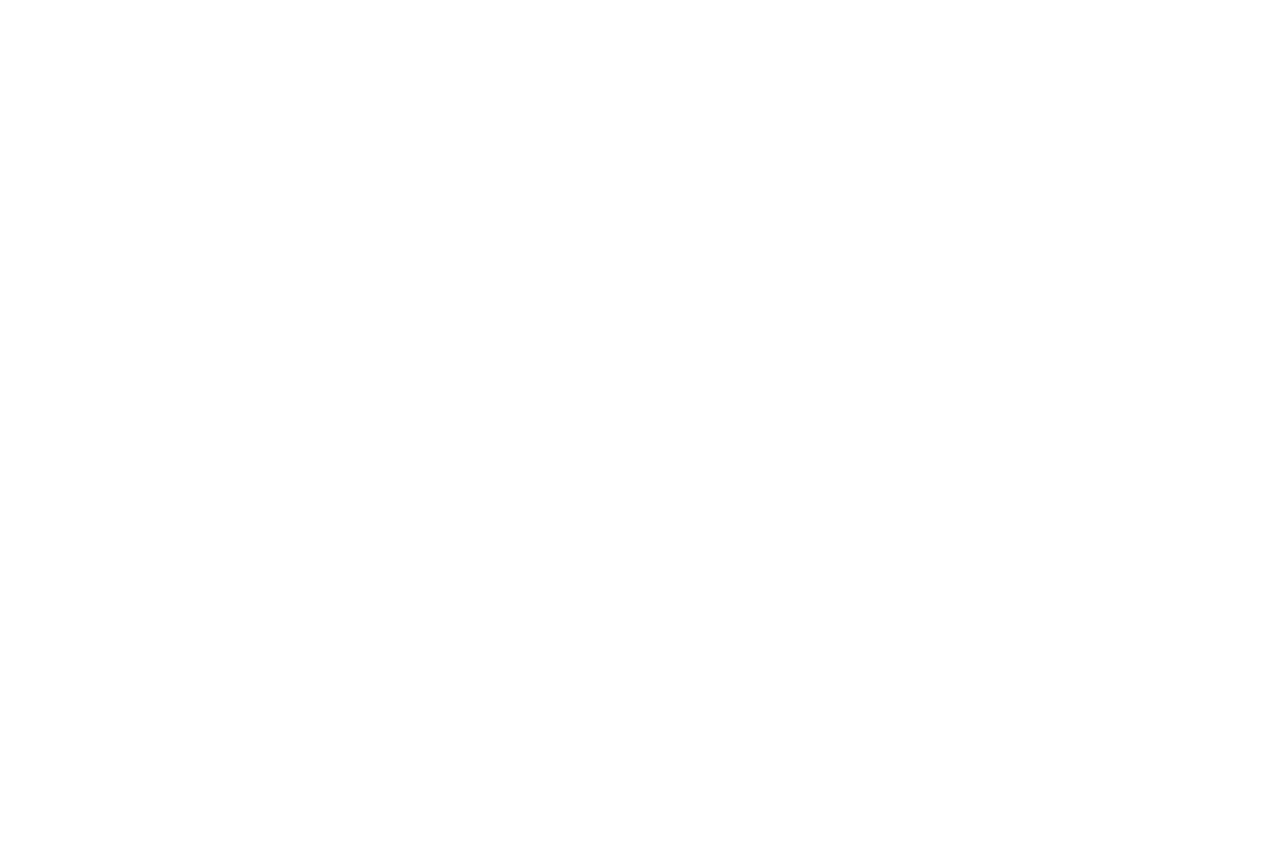
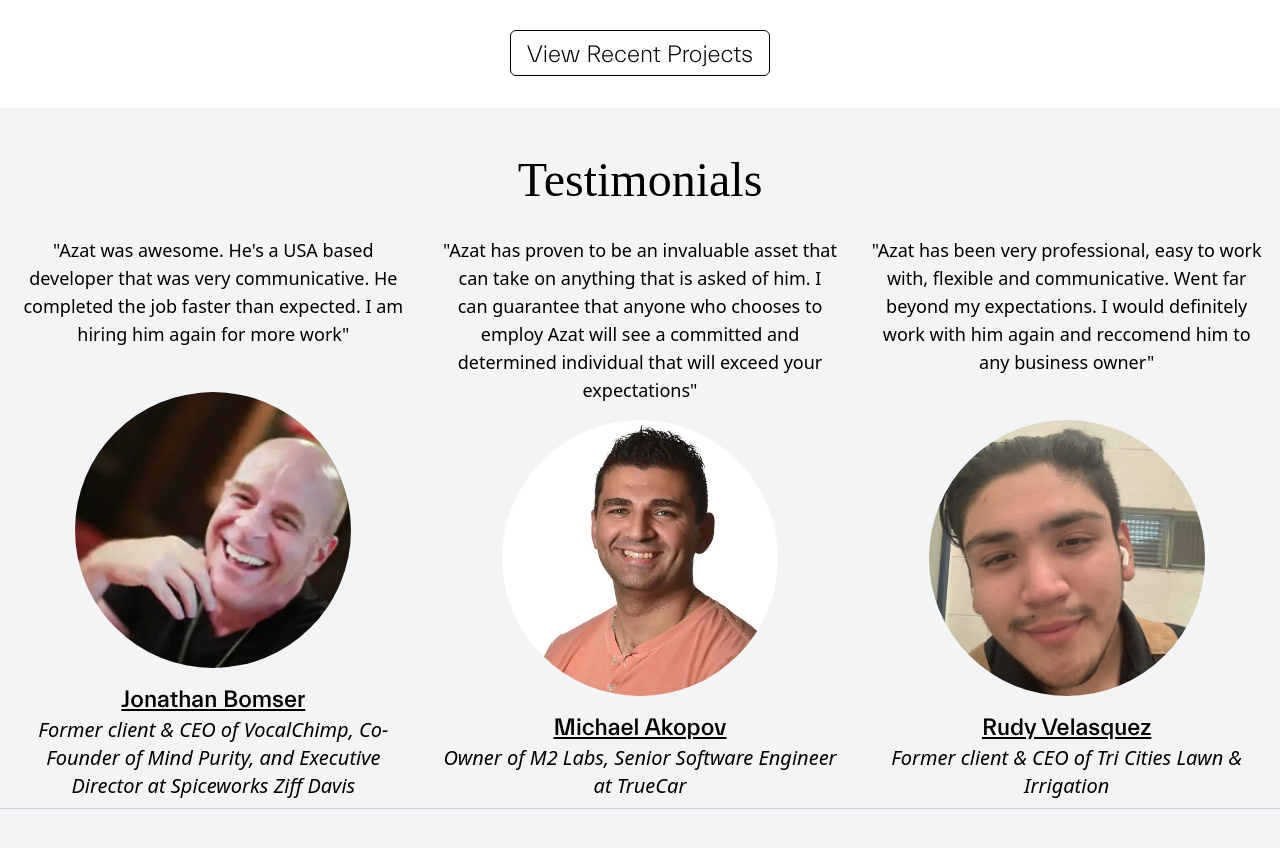
Before and after one commit to azvaliev/valiev.dev, a React (Vite) app: page / in a window 1280 px wide. Shown: the part 2968-3816 px from the top of the page. Before the commit the page ends 2998 px from the top, so only its background shows below. Built offline with nearby package versions, Linux system fonts and the light colour scheme; a web font is replaced by a local one.

Commit message:
testimonials section complete

```diff
--- /dev/null
+++ b/src/components/testimonials/data.json
@@ -0,0 +1,18 @@
+[
+  {
+    "quote": "Azat was awesome. He's a USA based developer that was very communicative. He completed the job faster than expected. I am hiring him again for more work",
+    "author": "Jonathan Bomser",
+    "title": "Former client & CEO of VocalChimp, Co-Founder of Mind Purity, and Executive Director at Spiceworks Ziff Davis",
+    "img": "Bomser.webp"
+  }, {
+    "quote": "Azat has proven to be an invaluable asset that can take on anything that is asked of him. I can guarantee that anyone who chooses to employ Azat will see a committed and determined individual that will exceed your expectations",
+    "author": "Michael Akopov",
+    "title": "Owner of M2 Labs, Senior Software Engineer at TrueCar",
+    "img": "Akopov.webp"
+  }, {
+    "quote": "Azat has been very professional, easy to work with, flexible and communicative. Went far beyond my expectations. I would definitely work with him again and reccomend him to any business owner",
+    "author": "Rudy Velasquez",
+    "title": "Former client & CEO of Tri Cities Lawn & Irrigation",
+    "img": "Rudy.webp"
+  }
+]
--- /dev/null
+++ b/src/components/testimonials/index.tsx
@@ -0,0 +1,33 @@
+import testimonialData from './data.json';
+
+function Testimonials(): JSX.Element {
+  return (
+    <section className="flex flex-col w-full py-12 bg-gray-100">
+      <h2 className="font-[everettthin] text-5xl text-center mb-8">
+        Testimonials
+      </h2>
+      <div className="grid mx-auto w-[95%] sm:w-[85%] md:w-full grid-cols-1 grid-rows-3 md:grid-cols-3 md:grid-rows-1 flex-col lg:flex-row justify-between">
+        {testimonialData.map((testimonial) => (
+          <div key={testimonial.title} className="flex flex-col border-b-[1px] w-[95%] mx-auto pb-4 mb-8 md:pb-2 md:mb-2 border-gray-300 w-full px-4 text-center">
+            <blockquote className="font-light text-lg mb-4">
+              "{testimonial.quote}"
+            </blockquote>
+            <img
+              src={`/img/testimonials/${testimonial.img}`}
+              alt={testimonial.author}
+              className="w-[70%] mx-auto mb-4 mt-auto rounded-full"
+            />
+            <h3 className="font-[everettmedium] text-2xl underline">
+              {testimonial.author}
+            </h3>
+            <h4 className="italic text-xl font-extralight">
+              {testimonial.title}
+            </h4>
+          </div>
+        ))}
+      </div>
+    </section>
+  )
+}
+
+export default Testimonials;
--- a/src/components/timeline/index.tsx
+++ b/src/components/timeline/index.tsx
@@ -48,6 +48,9 @@ function Timeline(): JSX.Element {
           </li>
         ))}
       </ol>
+      <a href="/portfolio" className="btn mt-8">
+        View Recent Projects
+      </a>
     </section>
   )
 }
--- a/src/pages/index.tsx
+++ b/src/pages/index.tsx
@@ -1,3 +1,4 @@
+import Testimonials from "../components/testimonials";
 import Timeline from "../components/timeline";
 
 function Home (): JSX.Element {
@@ -38,6 +39,7 @@ function Home (): JSX.Element {
         </div>
       </main>
       <Timeline />
+      <Testimonials />
     </>
   );
 };
```
